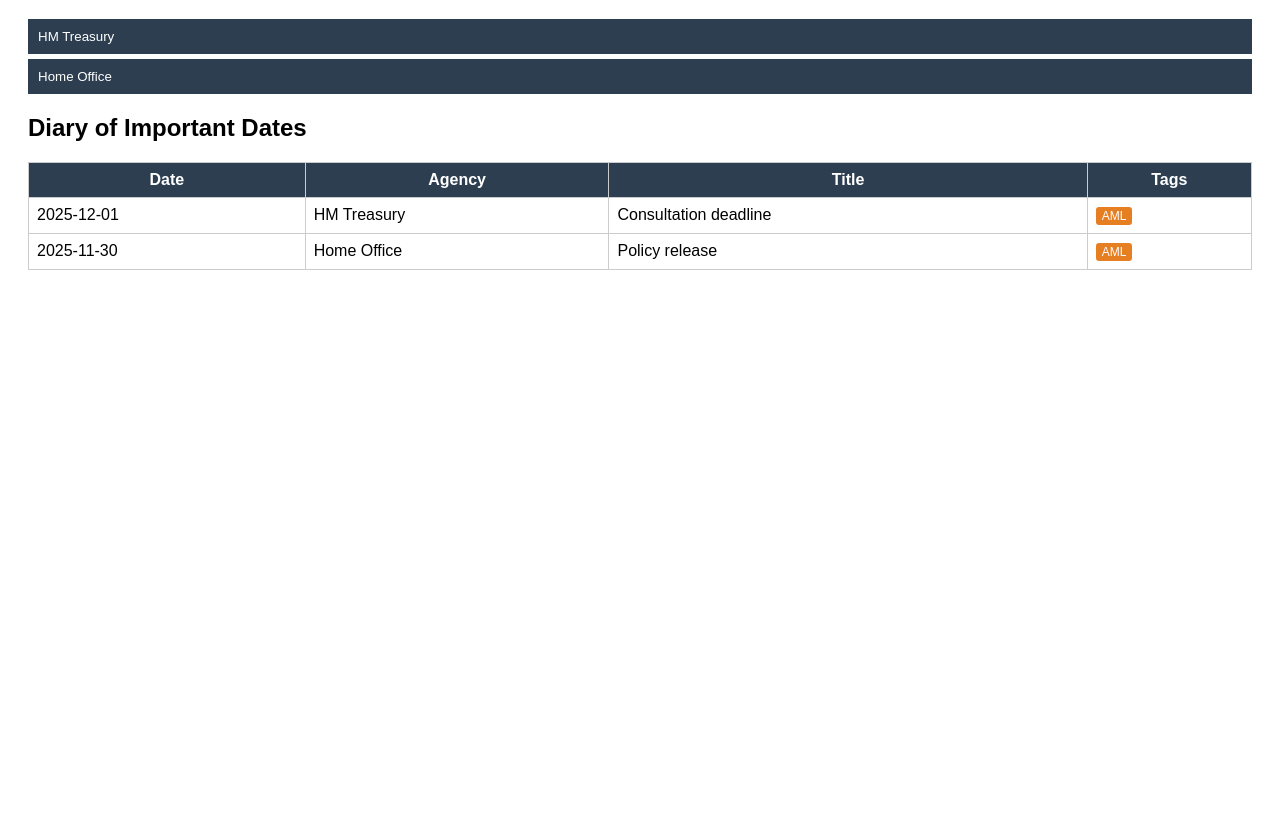
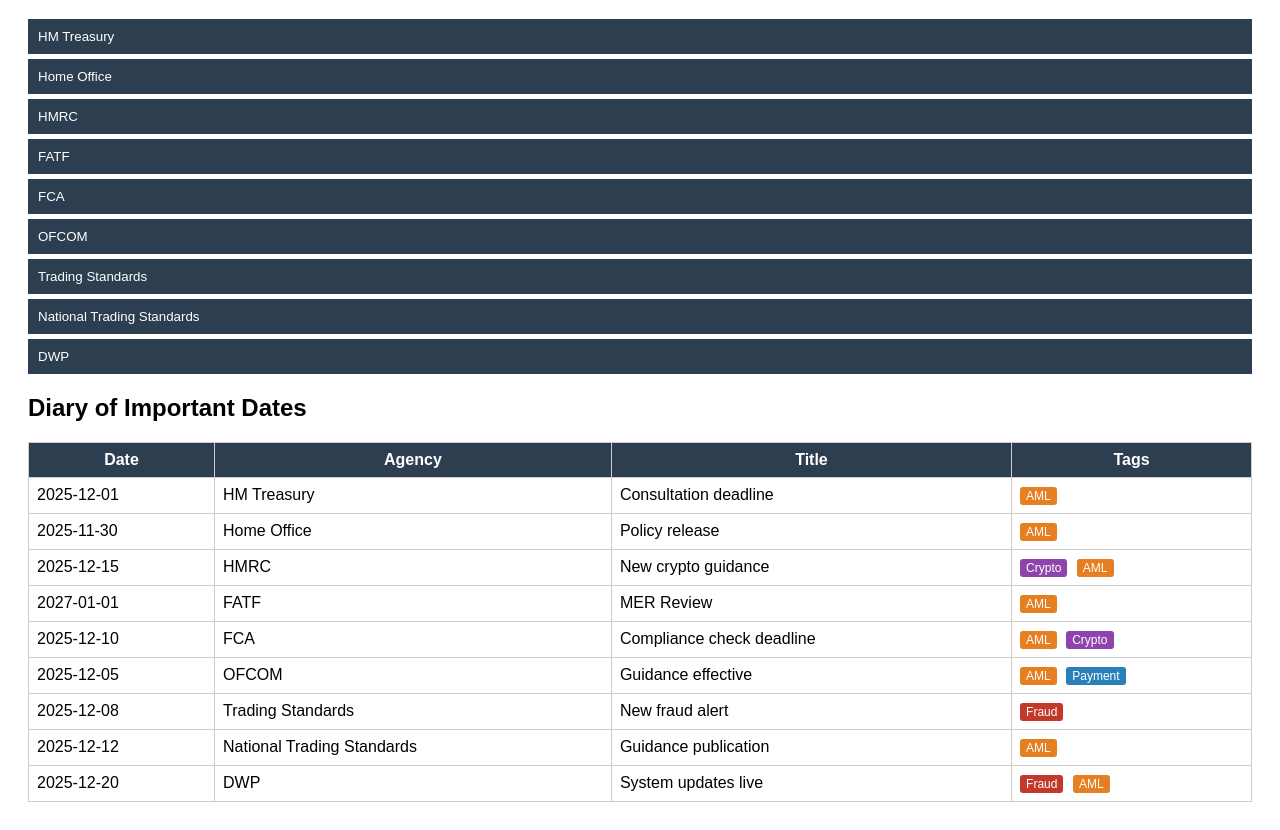
Before and after one commit to Sir95-uk/aml-news-dashboard, a plain HTML site: page index.html in a window 1280 px wide. Shown: the part 89-919 px from the top of the page. Before the commit the page ends 800 px from the top, so only its background shows below. Drawn offline with Linux system fonts and the light colour scheme.

Commit message:
Update index.html

```diff
--- a/index.html
+++ b/index.html
@@ -3,7 +3,7 @@
 <head>
 <meta charset="UTF-8">
 <meta name="viewport" content="width=device-width, initial-scale=1.0">
-<title>AML Dashboard Example</title>
+<title>AML & Regulatory Dashboard</title>
 <style>
 body { font-family: Arial, sans-serif; padding: 20px; }
 h1 { color: #2c3e50; }
@@ -13,6 +13,9 @@ button:hover { background:#34495e; }
 .tag { display:inline-block; padding:2px 6px; margin-right:5px; border-radius:3px; font-size:12px; color:white; }
 .tag.AML { background:#e67e22; }
 .tag.Fraud { background:#c0392b; }
+.tag.Payment { background:#2980b9; }
+.tag.Crypto { background:#8e44ad; }
+.tag.Sanctions { background:#16a085; }
 table { width:100%; border-collapse:collapse; margin-top:20px; }
 th, td { border:1px solid #ccc; padding:8px; }
 th { background:#2c3e50; color:white; }
@@ -21,7 +24,6 @@ th { background:#2c3e50; color:white; }
 <body>
 
 <h1>AML & Regulatory Dashboard</h1>
-
 <div id="dashboard"></div>
 
 <h2>Diary of Important Dates</h2>
@@ -42,17 +44,75 @@ const agenciesData = [
   {
     name: "HM Treasury",
     news: [
-      { title:"New AML guidance", summary:"Updated AML rules for firms.", link:"#", tags:["AML"] },
-      { title:"Budget 2026", summary:"Budget focuses on AML compliance.", link:"#", tags:["AML","Payment"] }
+      { title:"New AML guidance", summary:"Updated AML rules for UK financial firms.", link:"#", tags:["AML"] },
+      { title:"Budget 2026", summary:"Focuses on AML compliance and payment regulation.", link:"#", tags:["AML","Payment"] }
     ],
-    importantDates: [{date:"2025-12-01", title:"Consultation deadline", tags:["AML"]}]
+    priorities:["Strengthening UK AML regime","Economic oversight"],
+    importantDates:[{date:"2025-12-01", title:"Consultation deadline", tags:["AML"]}]
   },
   {
     name:"Home Office",
     news:[
-      { title:"Immigration reform", summary:"Policy update affects AML enforcement.", link:"#", tags:["AML"] }
+      { title:"Immigration reform", summary:"Policy update affecting AML enforcement.", link:"#", tags:["AML"] }
     ],
-    importantDates: [{date:"2025-11-30", title:"Policy release", tags:["AML"]}]
+    priorities:["Border security","AML investigations support"],
+    importantDates:[{date:"2025-11-30", title:"Policy release", tags:["AML"]}]
+  },
+  {
+    name:"HMRC",
+    news:[
+      { title:"Crypto reporting update", summary:"Updated crypto reporting requirements for tax compliance.", link:"#", tags:["AML","Crypto","Payment"] }
+    ],
+    priorities:["Tax compliance","AML supervision"],
+    importantDates:[{date:"2025-12-15", title:"New crypto guidance", tags:["Crypto","AML"]}]
+  },
+  {
+    name:"FATF",
+    news:[
+      { title:"Next MER 2027", summary:"Mutual Evaluation Review assessing UK AML/CFT effectiveness.", link:"#", tags:["AML"] }
+    ],
+    priorities:["Global AML standards","UK evaluation"],
+    importantDates:[{date:"2027-01-01", title:"MER Review", tags:["AML"]}]
+  },
+  {
+    name:"FCA",
+    news:[
+      { title:"REP CRIM update", summary:"Guidance for authorized firms on reporting obligations.", link:"#", tags:["AML","Payment"] }
+    ],
+    priorities:["Supervision of authorized firms","Crypto oversight"],
+    importantDates:[{date:"2025-12-10", title:"Compliance check deadline", tags:["AML","Crypto"]}]
+  },
+  {
+    name:"OFCOM",
+    news:[
+      { title:"Communications compliance update", summary:"New guidance affecting digital payments and AML controls.", link:"#", tags:["AML","Payment"] }
+    ],
+    priorities:["Regulatory compliance","Digital communications"],
+    importantDates:[{date:"2025-12-05", title:"Guidance effective", tags:["AML","Payment"]}]
+  },
+  {
+    name:"Trading Standards",
+    news:[
+      { title:"Fraud alert update", summary:"National scam prevention updates.", link:"#", tags:["Fraud"] }
+    ],
+    priorities:["Consumer protection","AML support"],
+    importantDates:[{date:"2025-12-08", title:"New fraud alert", tags:["Fraud"]}]
+  },
+  {
+    name:"National Trading Standards",
+    news:[
+      { title:"AML guidance for businesses", summary:"Advice on reporting and due diligence.", link:"#", tags:["AML"] }
+    ],
+    priorities:["Oversight of local authorities","AML compliance"],
+    importantDates:[{date:"2025-12-12", title:"Guidance publication", tags:["AML"]}]
+  },
+  {
+    name:"DWP",
+    news:[
+      { title:"Benefit fraud controls", summary:"Updates to detect money laundering and fraud.", link:"#", tags:["Fraud","AML"] }
+    ],
+    priorities:["Fraud prevention","AML checks"],
+    importantDates:[{date:"2025-12-20", title:"System updates live", tags:["Fraud","AML"]}]
   }
 ];
 
@@ -60,7 +120,6 @@ const dashboard = document.getElementById("dashboard");
 const diary = document.getElementById("diary");
 
 agenciesData.forEach(agency => {
-  // Collapsible section
   const btn = document.createElement("button");
   btn.textContent = agency.name;
   const div = document.createElement("div");
@@ -77,7 +136,6 @@ agenciesData.forEach(agency => {
   dashboard.appendChild(btn);
   dashboard.appendChild(div);
 
-  // Diary
   agency.importantDates.forEach(d => {
     const row = diary.insertRow();
     row.insertCell(0).textContent = d.date;
```
